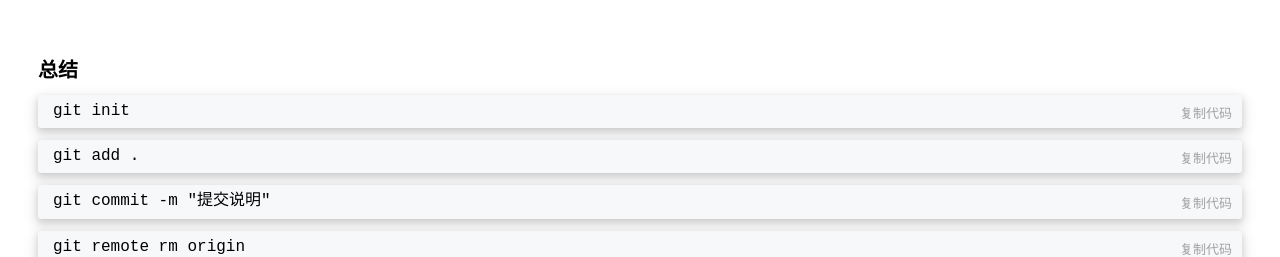
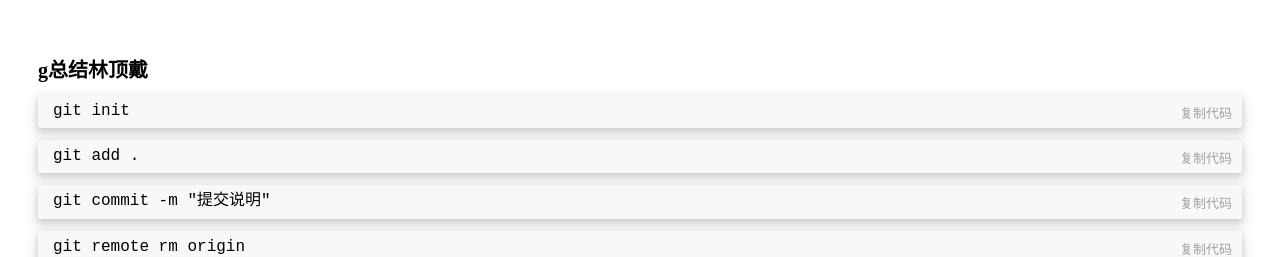
Before and after one commit to hincom/hincom.github.io, a Jekyll site: the page built from docs/git总结git蛊地畸朝思暮想协.md, in a window 1280 px wide and 900 px high. Shown: the top 257 px of the window. Built offline with Jekyll 4.4.1, drawn with Linux system fonts in a browser that asks for light colours; our own code applies the rules of GitHub Pages for plain Markdown files.

Commit message:
Update and rename git总结.md to git总结git蛊地畸朝思暮想协.md

````diff
--- a/docs/git总结.md
+++ b/docs/git总结git蛊地畸朝思暮想协.md
@@ -1,4 +1,4 @@
-## 总结
+## g总结林顶戴
 
 ```javascript
 git init
````
